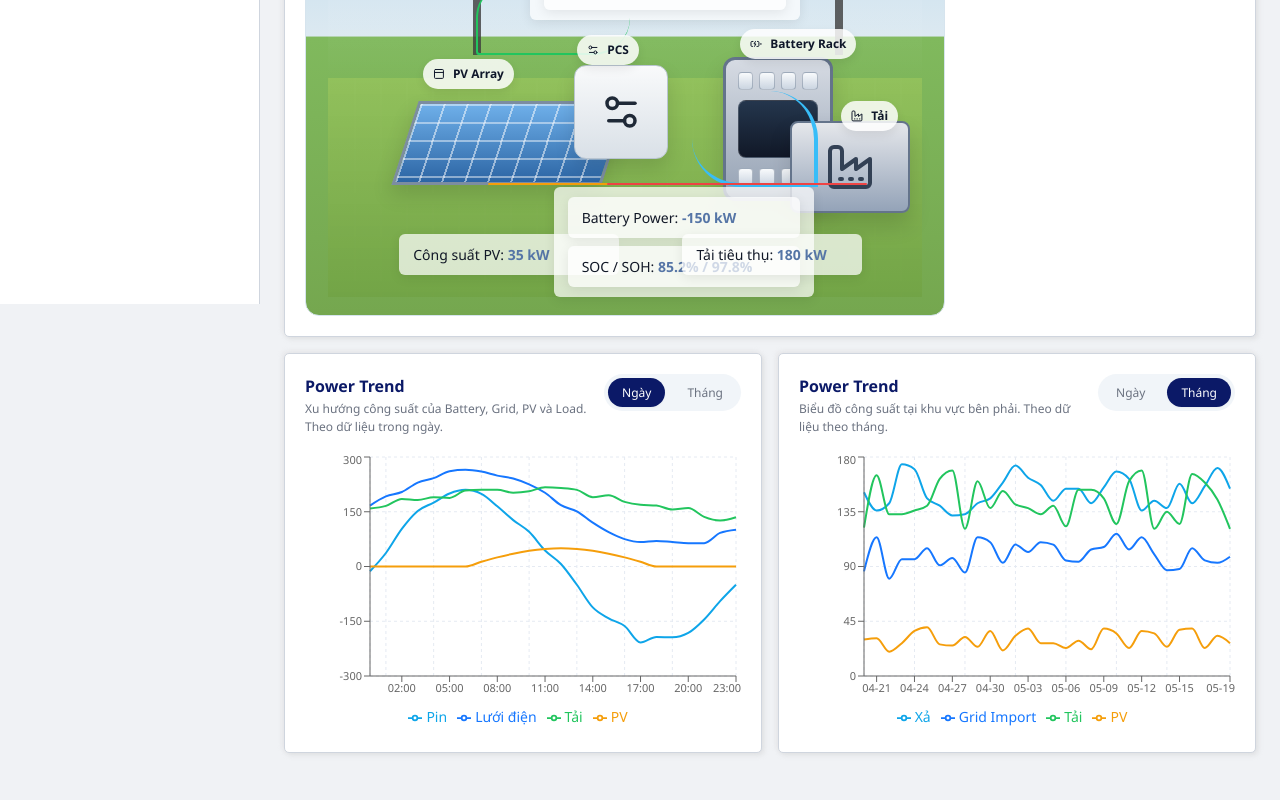
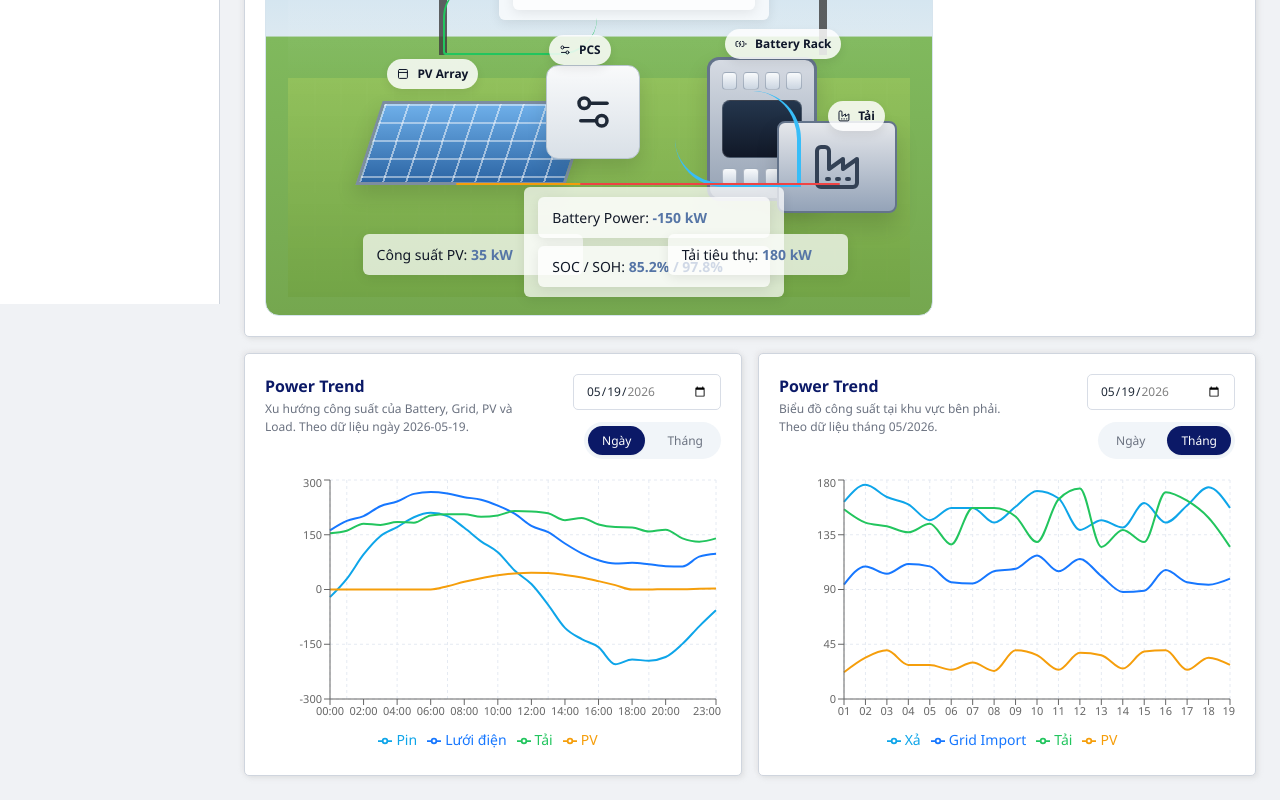
Before and after one commit to kubdev36/Bess-frontend-v2, a React (Create React App) app: page /dashboard in a window 1280 px wide. Shown: the part 496-1296 px from the top of the page. Before the commit the page ends 1273 px from the top, so only its background shows below. Built offline with nearby package versions, Linux system fonts and the light colour scheme; sample sign-in values are in the browser's storage.

Commit message:
add calendar

```diff
--- a/src/components/Screen/Dashboard/DashboardPage.js
+++ b/src/components/Screen/Dashboard/DashboardPage.js
@@ -33,30 +33,54 @@ const trendModes = [
   { key: "month", label: "Tháng" },
 ];
 
+const defaultChartDate = mockEnergyReport[0]?.date ?? "2026-05-19";
+
+function formatMonthLabel(dateValue) {
+  const [year, month] = dateValue.split("-");
+  return `${month}/${year}`;
+}
+
 function PowerTrendCard({ title, subtitle, defaultMode = "day" }) {
   const [mode, setMode] = useState(defaultMode);
+  const [selectedDate, setSelectedDate] = useState(defaultChartDate);
 
   const chartData = useMemo(() => {
+    const selectedDay = Number(selectedDate.slice(-2)) || 1;
+
     if (mode === "month") {
       return mockEnergyReport
         .slice()
         .reverse()
+        .filter((item) => item.date.slice(0, 7) === selectedDate.slice(0, 7))
         .map((item) => ({
-          time: item.date.slice(5),
-          batteryPower: item.discharge,
-          gridPower: item.gridImport,
-          pvPower: item.pv,
-          loadPower: item.load,
+          time: item.date.slice(8, 10),
+          batteryPower: item.discharge + (selectedDay % 4),
+          gridPower: item.gridImport + (selectedDay % 3),
+          pvPower: item.pv + (selectedDay % 2),
+          loadPower: item.load + (selectedDay % 5),
         }));
     }
 
-    return mockHourlyData;
-  }, [mode]);
+    return mockHourlyData.map((item, index) => ({
+      ...item,
+      batteryPower:
+        item.batteryPower +
+        Math.round(Math.sin((index + selectedDay) / 4) * 8),
+      gridPower:
+        item.gridPower + Math.round(Math.cos((index + selectedDay) / 5) * 6),
+      pvPower: Math.max(
+        0,
+        item.pvPower + Math.round(Math.sin((index + selectedDay) / 6) * 4),
+      ),
+      loadPower:
+        item.loadPower + Math.round(Math.cos((index + selectedDay) / 7) * 5),
+    }));
+  }, [mode, selectedDate]);
 
   const modeSubtitle =
     mode === "day"
-      ? `${subtitle} Theo dữ liệu trong ngày.`
-      : `${subtitle} Theo dữ liệu theo tháng.`;
+      ? `${subtitle} Theo dữ liệu ngày ${selectedDate}.`
+      : `${subtitle} Theo dữ liệu tháng ${formatMonthLabel(selectedDate)}.`;
 
   return (
     <div className="card">
@@ -65,6 +89,15 @@ function PowerTrendCard({ title, subtitle, defaultMode = "day" }) {
           <span className="card-title">{title}</span>
           <div className="card-subtitle">{modeSubtitle}</div>
         </div>
+        <div className="dashboard-chart-controls">
+          <input
+            type="date"
+            className="dashboard-chart-date-input"
+            value={selectedDate}
+            min={mockEnergyReport[mockEnergyReport.length - 1]?.date}
+            max={mockEnergyReport[0]?.date}
+            onChange={(e) => setSelectedDate(e.target.value)}
+          />
           <div className="dashboard-chart-switcher">
             {trendModes.map((item) => (
               <button
@@ -76,6 +109,7 @@ function PowerTrendCard({ title, subtitle, defaultMode = "day" }) {
                 {item.label}
               </button>
             ))}
+          </div>
         </div>
       </div>
       <ResponsiveContainer width="100%" height={280}>
--- a/src/components/Screen/Dashboard/DashboardPage.scss
+++ b/src/components/Screen/Dashboard/DashboardPage.scss
@@ -40,6 +40,32 @@
 .dashboard-chart-header {
   gap: 12px;
   align-items: flex-start;
+}
+
+.dashboard-chart-controls {
+  display: flex;
+  align-items: center;
+  gap: 12px;
+  flex-wrap: wrap;
+  justify-content: flex-end;
+}
+
+.dashboard-chart-date-input {
+  min-width: 148px;
+  height: 36px;
+  padding: 0 12px;
+  border: 1px solid var(--border);
+  border-radius: var(--radius-md);
+  background: #fff;
+  color: var(--text-body);
+  font-size: var(--font-size-sm);
+  outline: none;
+  transition: border-color var(--transition-fast), box-shadow var(--transition-fast);
+
+  &:focus {
+    border-color: var(--primary);
+    box-shadow: var(--shadow-focus);
+  }
 }
 
 .dashboard-chart-switcher {
@@ -521,6 +547,10 @@
     align-items: stretch;
   }
 
+  .dashboard-chart-controls {
+    justify-content: flex-start;
+  }
+
   .dashboard-chart-switcher {
     align-self: flex-start;
   }
--- a/src/components/Sidebar/Sidebar.scss
+++ b/src/components/Sidebar/Sidebar.scss
@@ -19,9 +19,9 @@
   &-logo {
     display: flex;
     align-items: center;
-    justify-content: center;
+    justify-content: flex-start;
     height: var(--header-height);
-    padding: 0 20px;
+    padding: 0 10px 0 6px;
     box-sizing: border-box;
     border-bottom: 1px solid var(--border-light);
     cursor: pointer;
@@ -39,11 +39,11 @@
     object-fit: contain;
 
     &-large {
-      height: 40px;
+      height: 52px;
     }
 
     &-small {
-      height: 28px;
+      height: 34px;
     }
   }
 
@@ -112,6 +112,7 @@
   }
 
   &-collapsed &-logo {
+    justify-content: center;
     padding: 0 12px;
   }
 }
--- a/src/index.scss
+++ b/src/index.scss
@@ -90,7 +90,7 @@
   --line-height: 1.5;
 
   --header-height: 64px;
-  --sidebar-width: 260px;
+  --sidebar-width: 220px;
   --sidebar-collapsed-width: 72px;
 
   --transition-fast: 150ms ease;
```
Lines whose indentation alone changed are shown as unchanged.
